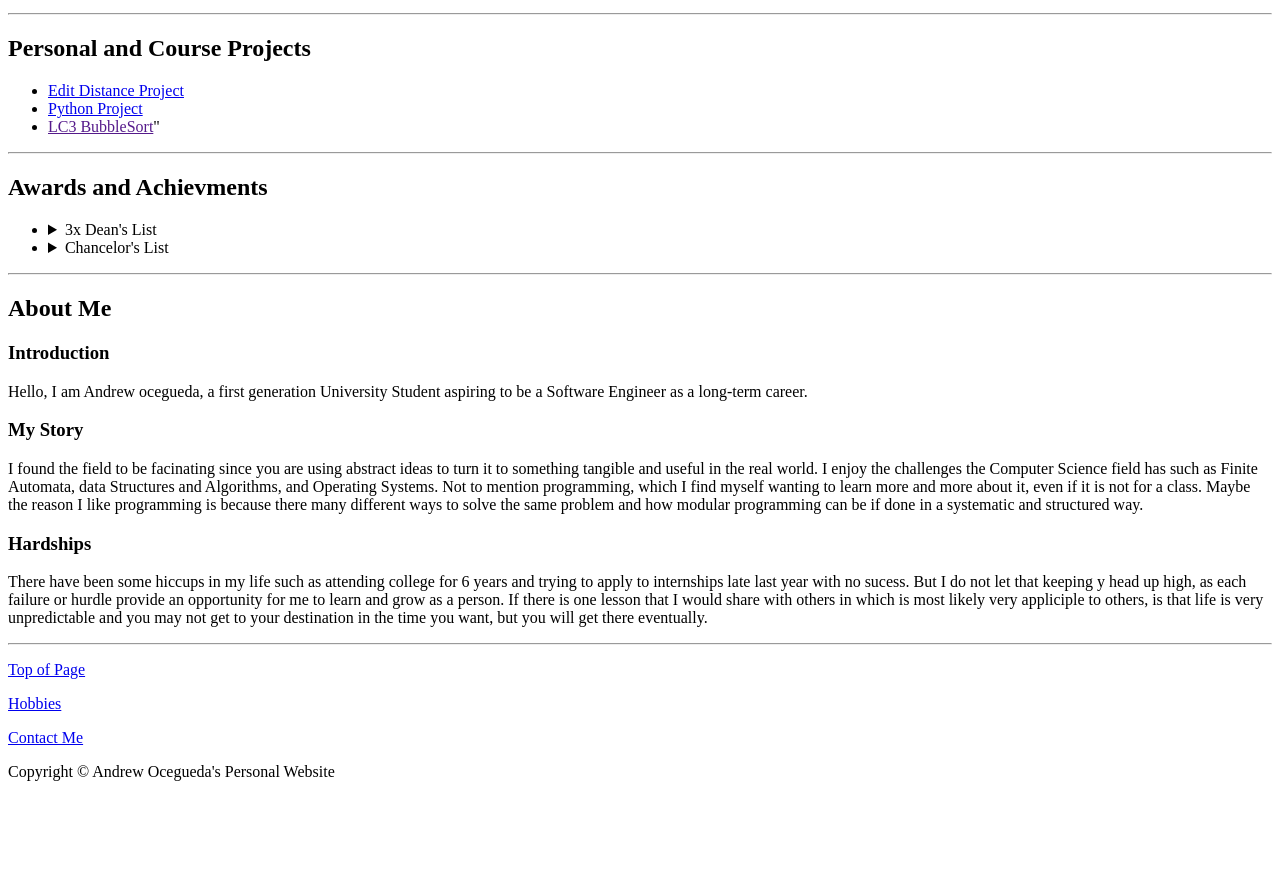
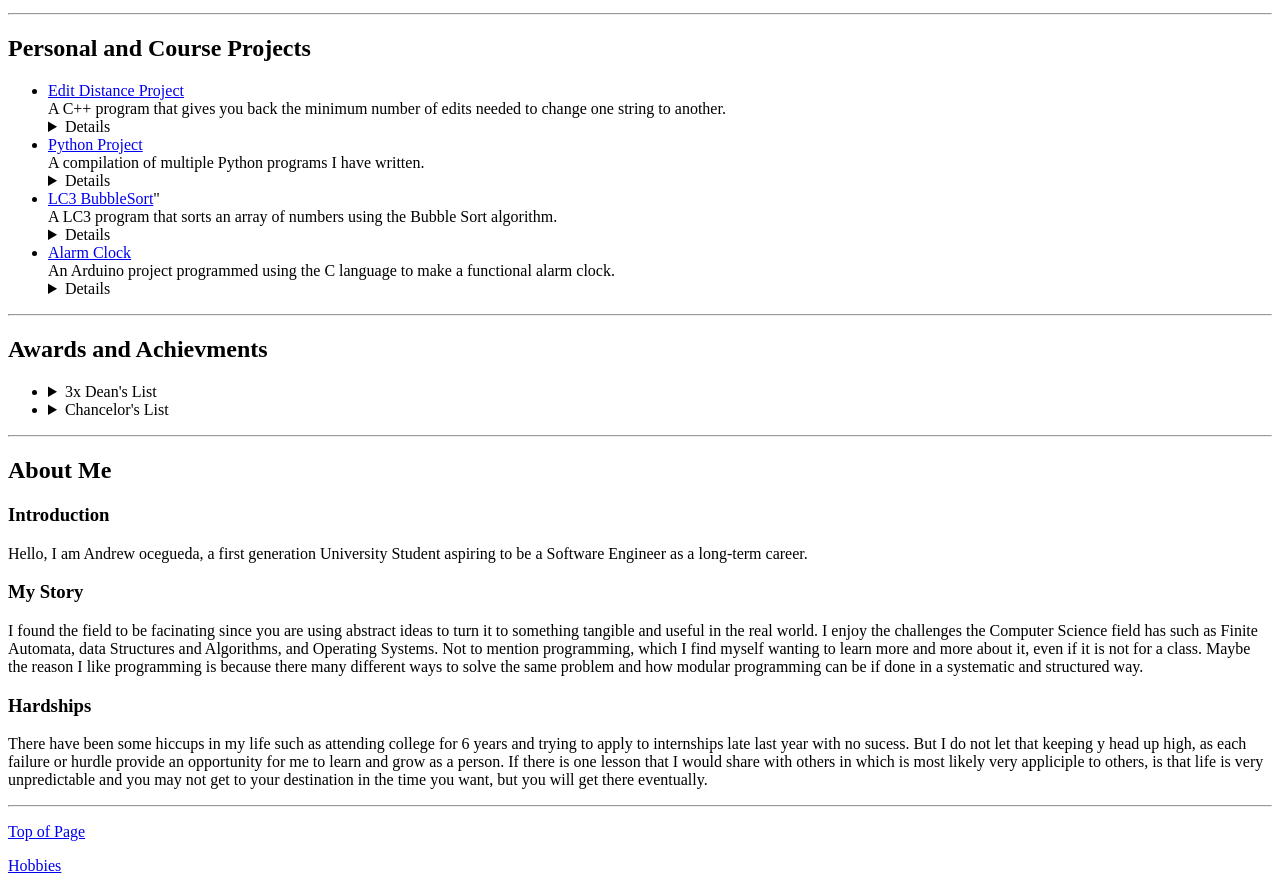
Before and after one commit to xTh3Unkn0wnx/my-website, a plain HTML site: page index.html in a window 1280 px wide. Shown: the part 1675-2563 px from the top of the page. Before the commit the page ends 2472 px from the top, so only its background shows below. Drawn offline with Linux system fonts and the light colour scheme.

Commit message:
Added to index.html and README.md

```diff
--- a/index.html
+++ b/index.html
@@ -51,7 +51,8 @@
             <section id="summary">
                 <h2>Summary</h2>
                 <p>
-                    This website is to provide potential employers a glimspe on what kind of person I am. I strive to prusue a job in the tech industry, more specifcally a Software Engineer or Web Developer.
+                    This website is to provide potential employers a glimspe on what kind of person I am. I strive to
+                    prusue a job in the tech industry, more specifcally a Software Engineer or Web Developer.
                 </p>
             </section>
             <section id="education">
@@ -81,13 +82,15 @@
                 <h4>September 2021 - present</h4>
                 <ul>
                     <li>
-                        Worked with full-time staff to ensure the station I was assigned to is stocked with food for patrons.
+                        Worked with full-time staff to ensure the station I was assigned to is stocked with food for
+                        patrons.
                     </li>
                     <li>
                         Expected to work independently and perform tasks assigned by full-time staff.
                     </li>
                     <li>
-                        I am also trusted to perform tasks that typically no student normally does, such as cooking the pastries we serve at the bakery provided by a recipe where I start from scratch.
+                        I am also trusted to perform tasks that typically no student normally does, such as cooking the
+                        pastries we serve at the bakery provided by a recipe where I start from scratch.
                     </li>
                     <li>
                         Use intuition to determine what needs to be done and do it without being told.
@@ -121,13 +124,59 @@
                 <h2>Personal and Course Projects</h2>
                 <ul>
                     <li>
-                        <a href="Edit_Distance.html">Edit Distance Project</a>
+                        <a href="https://github.com/xTh3Unkn0wnx/CS_141_Final_Project">Edit Distance Project</a>
+                        <summary>
+                            A C++ program that gives you back the minimum number of edits needed to change one string to
+                            another.
+                        </summary>
+                        <details>
+                            The C++ program utilizes a 2D array to store the number of edits needed to change one string
+                            to another. The program also uses a backtracking algorithm to find the minimum number of
+                            edits needed to change one string to another. This program demonstrates my knowledge of
+                            dynamic programming since we want to convert recursive calls to iterative calls to improve
+                            the runtime of the program.
+                        </details>
                     </li>
                     <li>
-                        <a href="python_project.html">Python Project</a>
+                        <a href="https://github.com/xTh3Unkn0wnx/My_Python_Programs">Python Project</a>
+                        <summary>
+                            A compilation of multiple Python programs I have written.
+                        </summary>
+                        <details>
+                            The repository includes multiple small projects regarded as homework to demonstrate the
+                            knowledge of the weekly content. But the focus for this particular repository will be the 3
+                            projects done listed in the repository. They are larger projects that utilizes multiple
+                            tools in Python, one being a shell of an ATM machine, one being a program about Regular
+                            Expressions, and the last one being a program that uses Pandas to analyze data for a
+                            business analysis.
+                        </details>
                     </li>
                     <li>
-                        <a href="">LC3 BubbleSort</a>"
+                        <a href="https://github.com/xTh3Unkn0wnx/LC3_Bubble_Sort">LC3 BubbleSort</a>"
+                        <summary>
+                            A LC3 program that sorts an array of numbers using the Bubble Sort algorithm.
+                        </summary>
+                        <details>
+                            The LC3 program uses the Bubble Sort algorithm to sort an array of numbers. The program uses
+                            a nested loop to compare the current element with the next element and swaps them if the
+                            current element is greater than the next element. The program also uses a subroutine to
+                            print the array of numbers before and after the sort. This program demonstrates my knowledge
+                            of the LC3 assembly language and how to use it to sort an array of numbers. This project
+                            took multiple weeks to accomplish since I had to learn the LC3 assembly language and how to
+                            use it to sort an array of numbers.This project demonstrates my ability to break down tasks
+                            into smaller tasks, since LC3 is a very low level language and I had to break down the task
+                            of sorting an array of numbers into smaller tasks.
+                        </details>
+                    </li>
+                    <li>
+                        <a href="https://github.com/xTh3Unkn0wnx/Arduino_Projects/tree/main/CS_120B_Final_Project">Alarm Clock</a>
+                        <summary>
+                            An Arduino project programmed using the C language to make a functional alarm clock.
+                        </summary>
+                        <details>
+                            The Arduino Project was a test to see what I have learned in my embedded systems class. For this projects I used the ELEGOO R3 UNO, a breadboard, a passive buzzer, a 16x2 LCD display, the HTC22 temperature and humidity sensor, a button (Used a joystick button), and a 74hc595 shift register to build the hardware side of the alarm clock. The program uses the C language to program the Arduino to display the time, date, temperature, and humidity on the LCD display. The program also uses the passive buzzer to make a sound when the alarm goes off. The program also uses the button to set the alarm and the time. This project demonstrates my ability to use the C language to program the Arduino to make a functional alarm clock. This project took multiple weeks to accomplish since I had to learn the C language and how to use it to program the Arduino to make a functional alarm clock.
+                        </details>
+                    </li>
                 </ul>
             </section>
             <hr>
```
Also changed, not shown: 1 other file.
